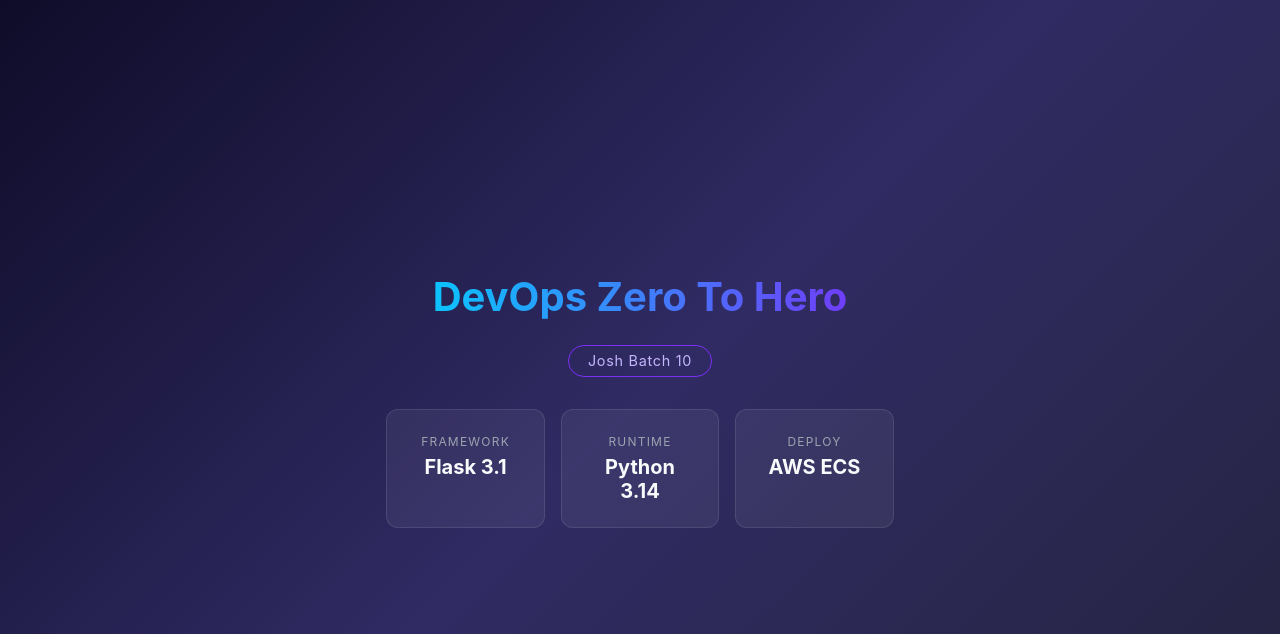
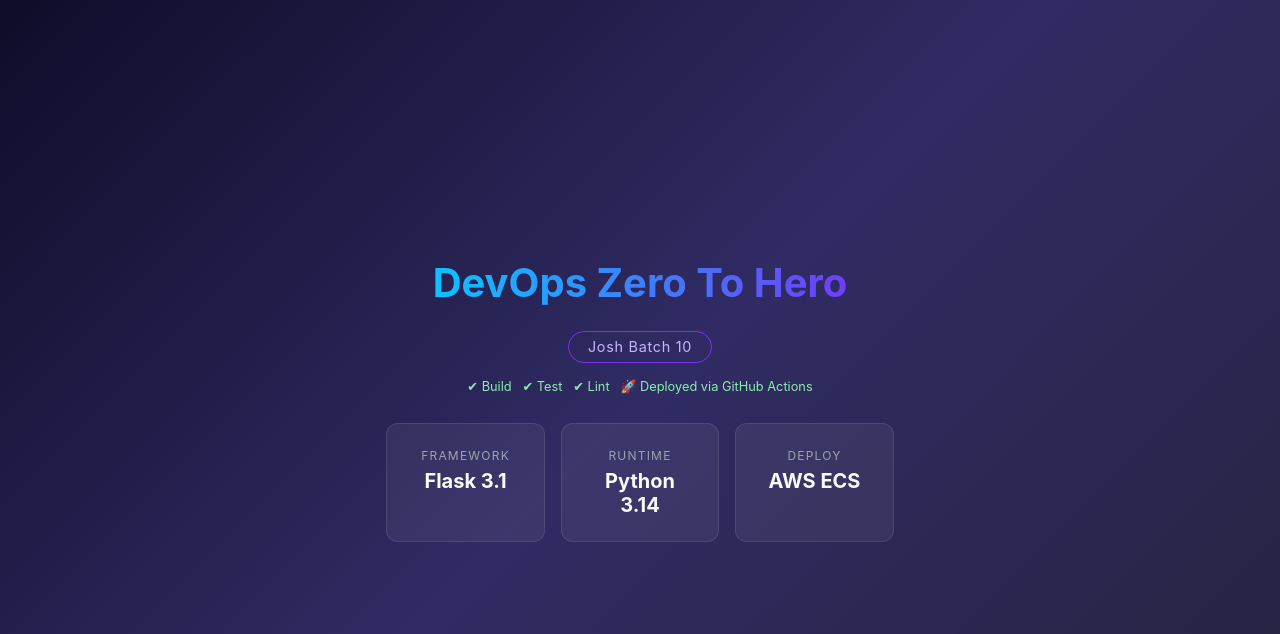
Before and after one commit to farazmba/github-actions-zero-to-hero, a Flask app: page / in a window 1280 px wide. Shown: the top 634 px of the page. Run offline with Flask 3, Linux system fonts and the light colour scheme.

Commit message:
added minor changes

```diff
--- a/app.py
+++ b/app.py
@@ -12,4 +12,4 @@
 def health():
     return "Server is up and running"
 
-app.run(debug=True, host='0.0.0.0', port=80)
+app.run(debug=True, host='0.0.0.0', port=5000)
--- a/template/index.html
+++ b/template/index.html
@@ -29,13 +29,18 @@
         }
         .badge {
             display: inline-block;
-            margin: 1rem 0 2rem;
+            margin: 1rem 0 1rem;
             padding: 0.4rem 1.2rem;
             border: 1px solid #7b2ff7;
             border-radius: 999px;
             font-size: 0.9rem;
             color: #c4b5fd;
             letter-spacing: 0.05em;
+        }
+        .pipeline {
+            font-size: 0.8rem;
+            color: #86efac;
+            margin-bottom: 1.8rem;
         }
         .cards {
             display: flex;
@@ -69,6 +74,12 @@
     <div class="container">
         <h1>DevOps Zero To Hero</h1>
         <div class="badge">Josh Batch 10</div>
+
+        <!-- CI/CD Pipeline Status -->
+        <div class="pipeline">
+            ✔ Build &nbsp; ✔ Test &nbsp; ✔ Lint &nbsp; 🚀 Deployed via GitHub Actions
+        </div>
+
         <div class="cards">
             <div class="card">
                 <span>Framework</span>
```
